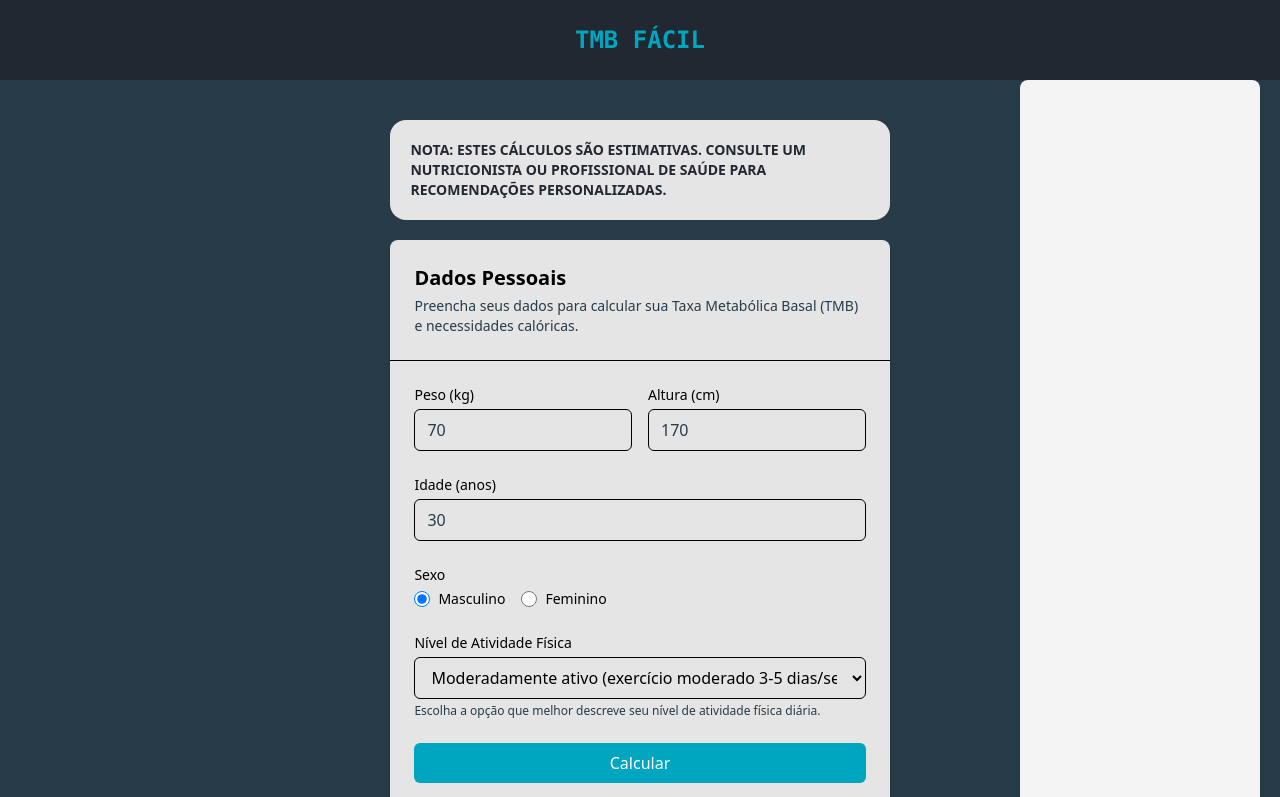
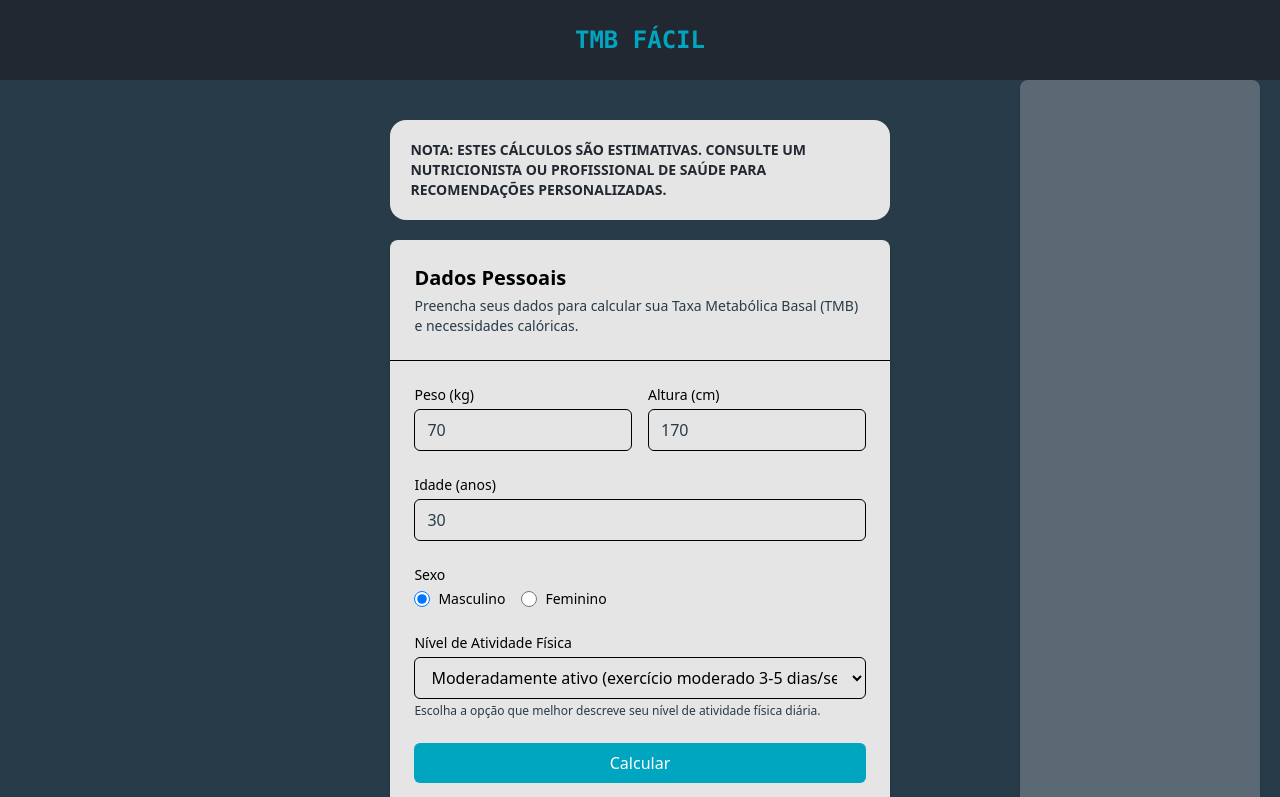
Before and after one commit to DeJotaJ/TMB-Facil, a React (Vite) app: page / in a window 1280 px wide. Shown: the top 797 px of the page. Built offline with nearby package versions, Linux system fonts and the light colour scheme.

Commit message:
Atualizando loc dos AD 3.0

```diff
--- a/src/components/page.jsx
+++ b/src/components/page.jsx
@@ -222,12 +222,12 @@ export default function CalculadoraTMB() {
           </div>
         </div>
         {/* ANUNCIOS MOBILE*/}
-        <div className="md:hidden bg-zinc-100 max-h-[15vh] min-h-[10vh] flex items-center justify-center rounded-lg">
+        <div className="md:hidden bg-zinc-100/25 max-h-[15vh] min-h-[10vh] flex items-center justify-center rounded-lg">
           <AdComponent/>
         </div>
         {/* ANUNCIOS MOBILE*/}
         {/* ANUNCIOS DESKTOP*/}
-        <div className="hidden md:flex md:absolute right-5 top-20 w-60 h-3/3 bg-zinc-100 rounded-lg shadow-md justify-center items-center">
+        <div className="hidden md:flex md:absolute right-5 top-20 w-60 h-3/3 bg-zinc-100/25 rounded-lg shadow-md justify-center items-center">
           <AdComponent/>
         </div>
         {/* ANUNCIO DESKTOP*/}
```
